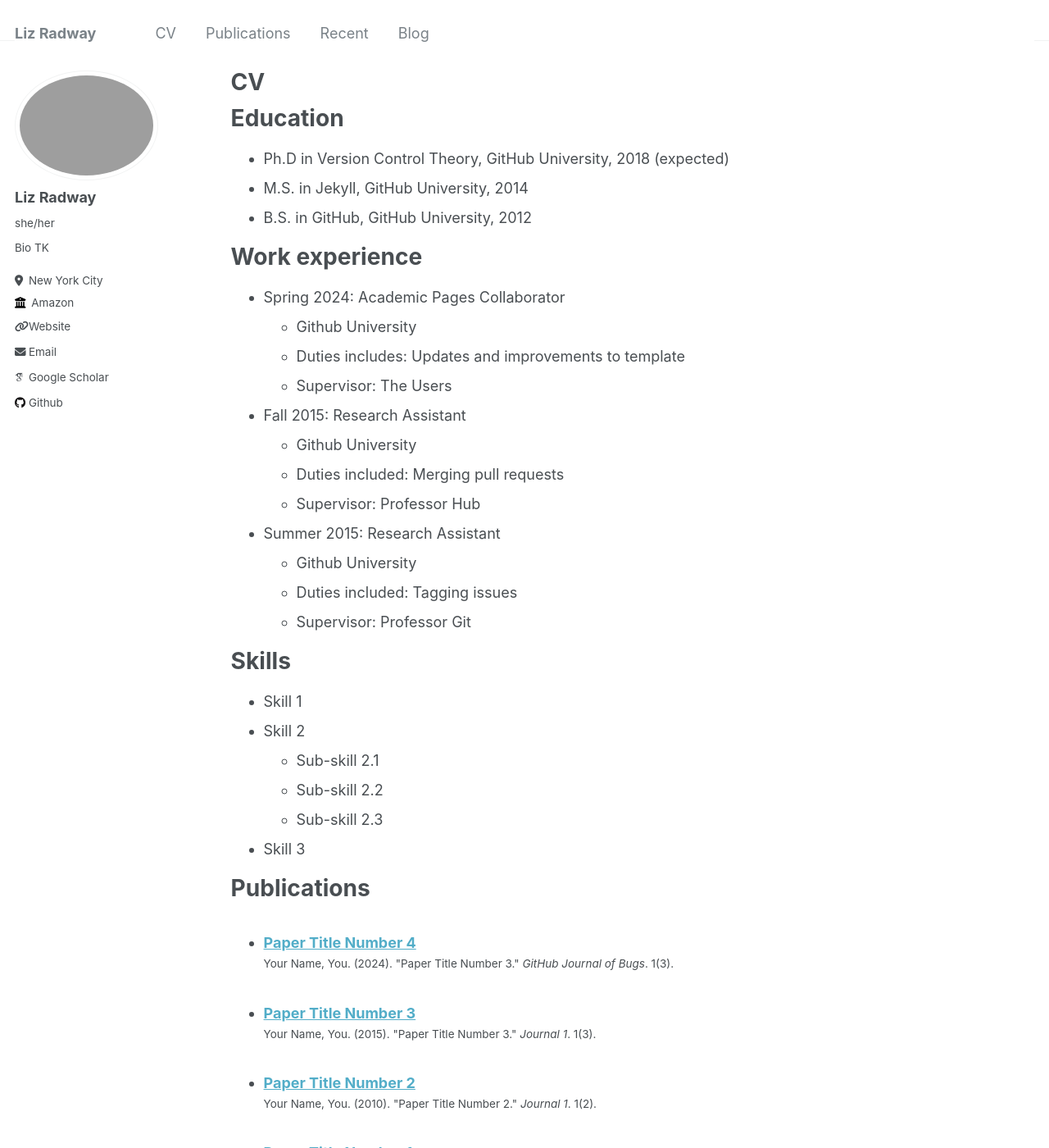
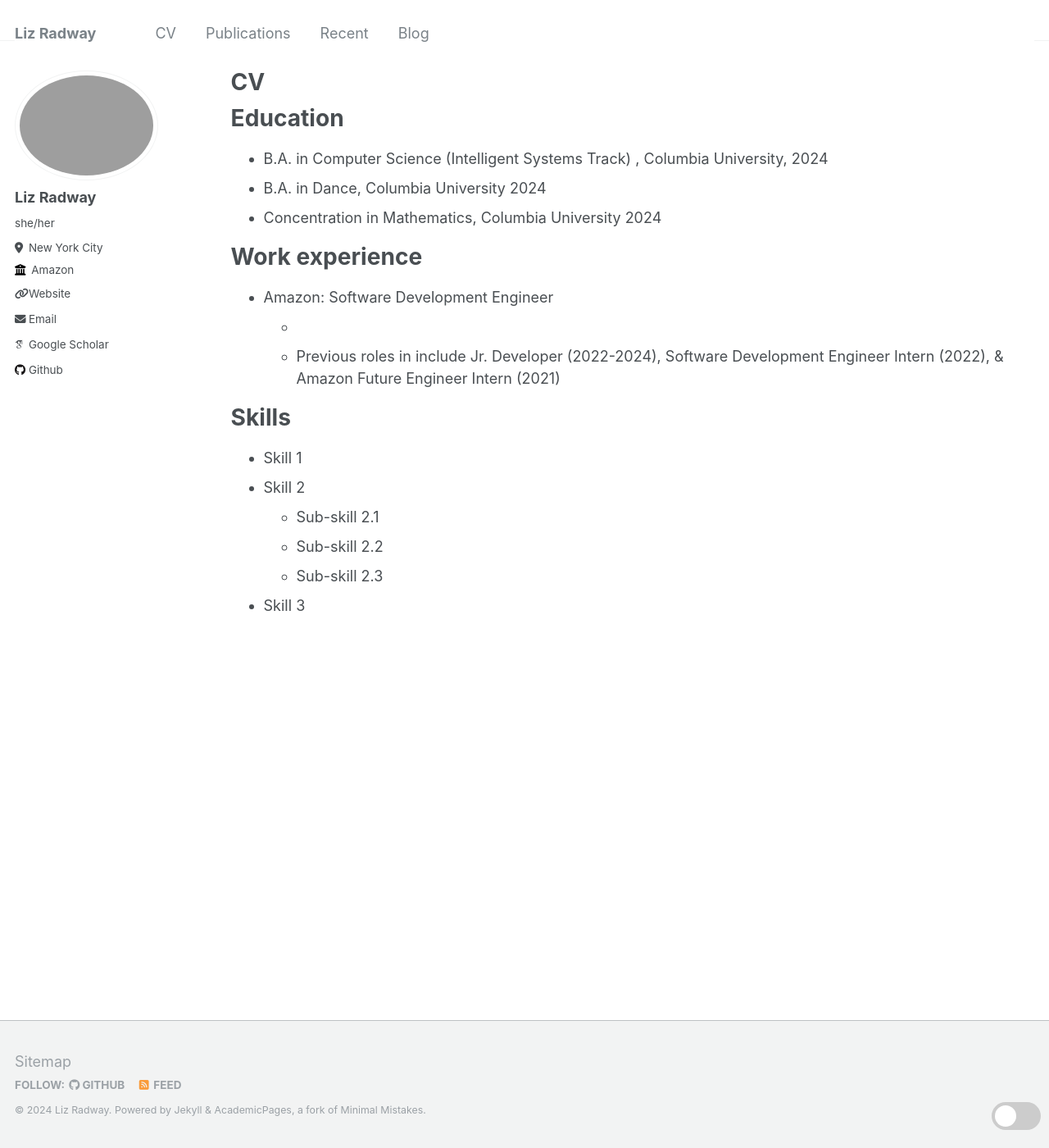
Before and after one commit to lizradway/lizradway.github.io, a Jekyll site: the page built from _pages/cv.md, in a window 1280 px wide and 1400 px high. Shown: the whole window at 82% size. Built offline with Jekyll 4.4.1, drawn with Linux system fonts in a browser that asks for light colours; some web fonts are replaced; some of the changed text lies outside the part shown.

Commit message:
starting CV

```diff
--- a/_config.yml
+++ b/_config.yml
@@ -12,7 +12,7 @@ title                    : "Liz Radway"
 title_separator          : "-"
 name                     : &name "Liz Radway"
 description              : &description "personal description"
-url                      : https://lizradway.github.io # the base hostname & protocol for your site e.g. "https://mmistakes.github.io"
+url                      : "https://lizradway.github.io" # the base hostname & protocol for your site e.g. "https://mmistakes.github.io"
 baseurl                  : "" # the subpath of your site, e.g. "/blog"
 repository               : "lizradway/lizradway.github.io"
 
@@ -24,7 +24,7 @@ author:
   avatar           : "profile.png"
   name             : "Liz Radway"
   pronouns         : "she/her"
-  bio              : "Bio TK"
+  bio              : #"Bio TK"
   location         : "New York City"
   employer         : "Amazon"
   uri              : "lizradway.github.io"
--- a/_pages/cv.md
+++ b/_pages/cv.md
@@ -11,26 +11,15 @@ redirect_from:
 
 Education
 ======
-* Ph.D in Version Control Theory, GitHub University, 2018 (expected)
-* M.S. in Jekyll, GitHub University, 2014
-* B.S. in GitHub, GitHub University, 2012
+* B.A. in Computer Science (Intelligent Systems Track) , Columbia University, 2024
+* B.A. in Dance, Columbia University 2024
+* Concentration in Mathematics, Columbia University 2024
 
 Work experience
 ======
-* Spring 2024: Academic Pages Collaborator
-  * Github University
-  * Duties includes: Updates and improvements to template
-  * Supervisor: The Users
-
-* Fall 2015: Research Assistant
-  * Github University
-  * Duties included: Merging pull requests
-  * Supervisor: Professor Hub
-
-* Summer 2015: Research Assistant
-  * Github University
-  * Duties included: Tagging issues
-  * Supervisor: Professor Git
+* Amazon: Software Development Engineer
+  *
+  * Previous roles in include Jr. Developer (2022-2024), Software Development Engineer Intern (2022), & Amazon Future Engineer Intern (2021)
 
 Skills
 ======
@@ -40,25 +29,3 @@ Skills
   * Sub-skill 2.2
   * Sub-skill 2.3
 * Skill 3
-
-Publications
-======
-  <ul>{% for post in site.publications reversed %}
-    {% include archive-single-cv.html %}
-  {% endfor %}</ul>
-
-Talks
-======
-  <ul>{% for post in site.talks reversed %}
-    {% include archive-single-talk-cv.html  %}
-  {% endfor %}</ul>
-
-Teaching
-======
-  <ul>{% for post in site.teaching reversed %}
-    {% include archive-single-cv.html %}
-  {% endfor %}</ul>
-
-Service and leadership
-======
-* Currently signed in to 43 different slack teams
```
